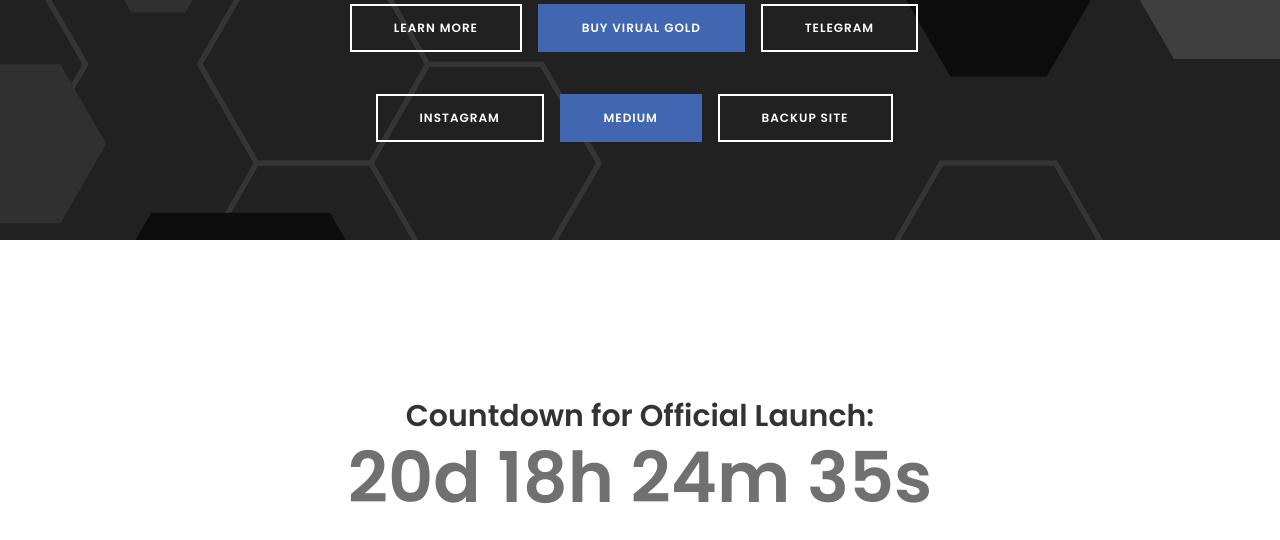
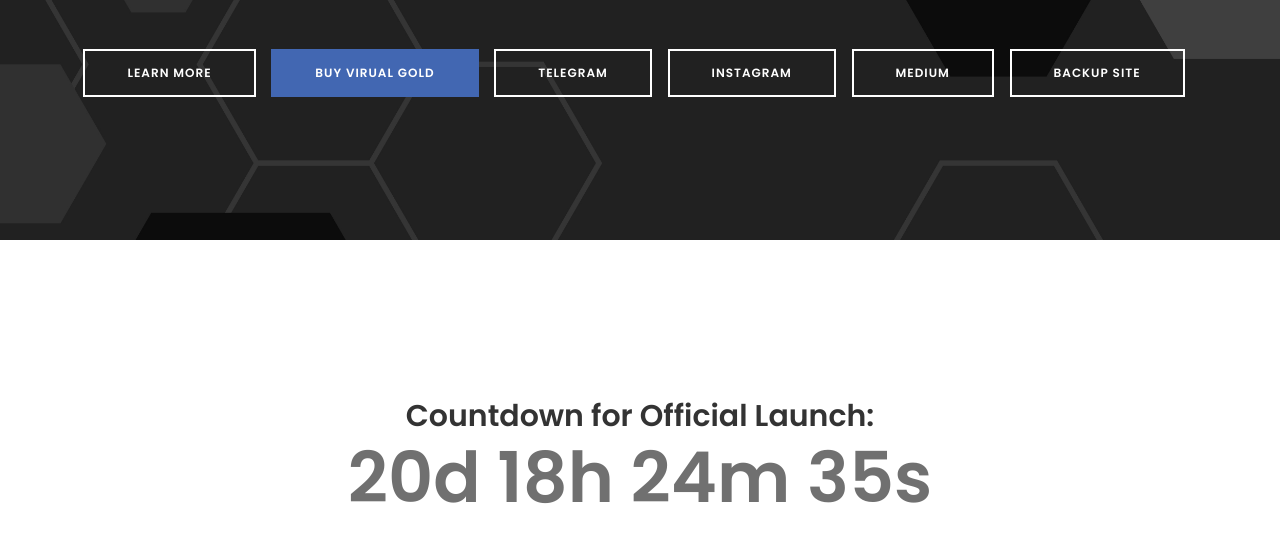
Before and after one commit to drpokerface/Backup, a plain HTML site: page index.html in a window 1280 px wide. Shown: the part 560-1100 px from the top of the page. Drawn offline with nearby package versions, Linux system fonts and the light colour scheme.

Commit message:
Update index.html

```diff
--- a/index.html
+++ b/index.html
@@ -286,9 +286,9 @@ var x = setInterval(function() {
 				<h2 class="wow fadeIn" data-wow-delay="1.2s">A revolutionary new type of <span style="color:gold">digital asset</span> stored on the blockchain <span style="color:gold">whose value</span> cannot depreciate. It <span style="color:gold">can only grow</span></span></h2><br>
 				<a href="#detail" class="btn btn-lg btn-default smoothScroll wow fadeIn" data-wow-delay="1.6s">LEARN MORE</a>
 				<a href="#overview" class="btn btn-lg btn-danger smoothScroll wow fadeIn" data-wow-delay="1.6s">BUY VIRUAL GOLD</a>
-				<a href="#overview" class="btn btn-lg btn-default smoothScroll wow fadeIn" data-wow-delay="1.6s">TELEGRAM</a><br>
+				<a href="#overview" class="btn btn-lg btn-default smoothScroll wow fadeIn" data-wow-delay="1.6s">TELEGRAM</a>
 				<a href="#detail" class="btn btn-lg btn-default smoothScroll wow fadeIn" data-wow-delay="1.6s">INSTAGRAM</a>
-				<a href="#overview" class="btn btn-lg btn-danger smoothScroll wow fadeIn" data-wow-delay="1.6s">MEDIUM</a>
+				<a href="#overview" class="btn btn-lg btn-default smoothScroll wow fadeIn" data-wow-delay="1.6s">MEDIUM</a>
 				<a href="#overview" class="btn btn-lg btn-default smoothScroll wow fadeIn" data-wow-delay="1.6s">BACKUP SITE</a><br>
 			</div>
 
```
